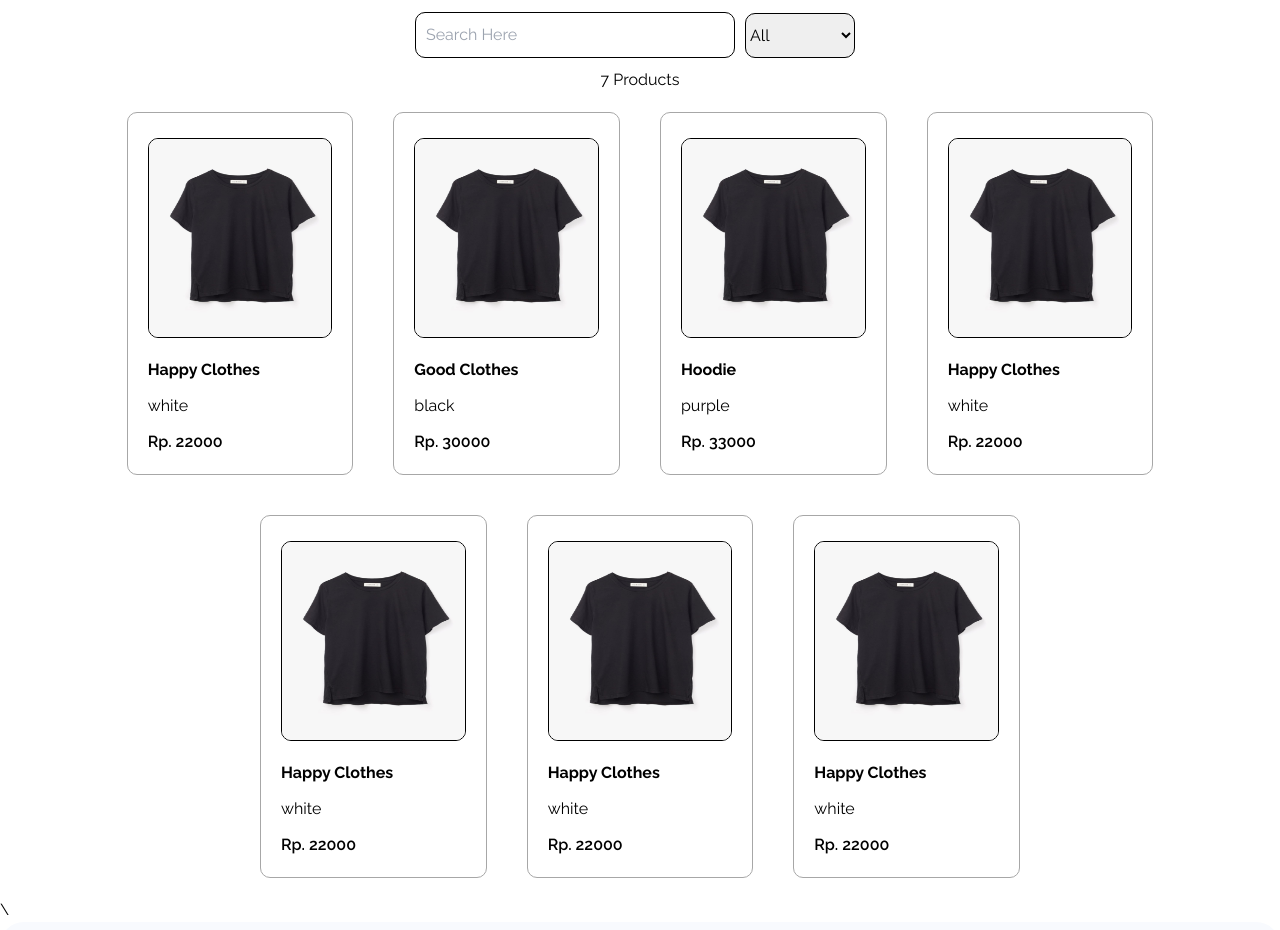
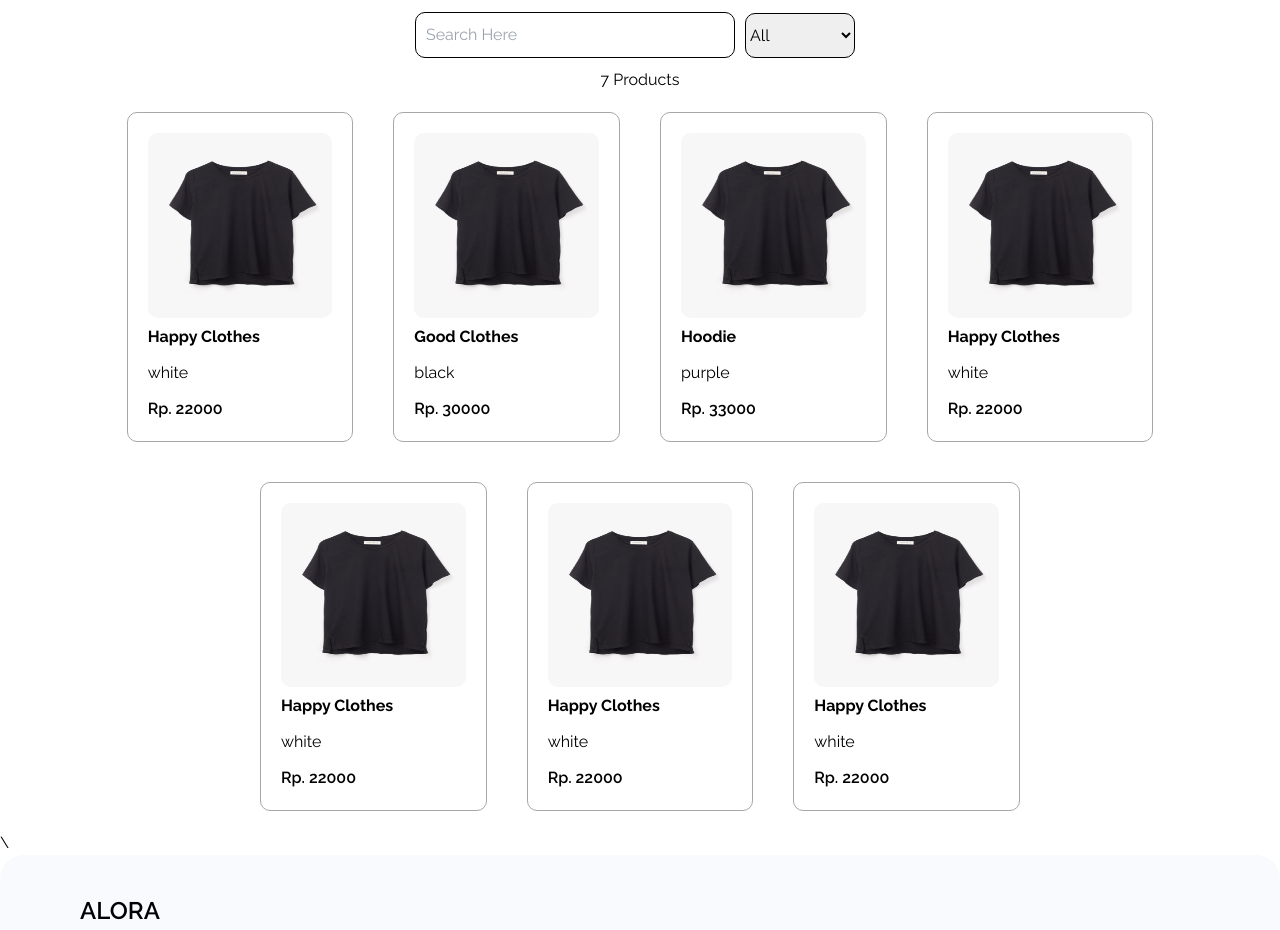
Before and after one commit to nabilafrhn/My-Portfolio, a Next.js app: page /shop in a window 1280 px wide. Shown: the part 980-1910 px from the top of the page. Built offline with nearby package versions, Linux system fonts and the light colour scheme.

Commit message:
fix next image

```diff
--- a/components/Card.jsx
+++ b/components/Card.jsx
@@ -81,13 +81,17 @@ function Card() {
                       : products
                   )
                   .map((item) => (
+                    // eslint-disable-next-line react/jsx-key
                     <div className="lg:w-4/12 md:w-6/12 xl:w-3/12 ">
-                      <Link href={`shop/${item.id}`} key={item.id}>
+                      <Link href={`shop/${item.id}`}>
                         <div className=" bg-white md:block flex flex-col justify-center items-center border m-5 p-5 rounded-[10px] border-solid border-[#a7a7a7] hover:transition-[0.4s] hover:shadow-[0_10px_40px_0_rgba(0,0,0,0.4)] hover:z-[3] hover:scale-110">
-                          <img
+                          <Image
+                            key={item.id}
                             src={item.gambar}
                             alt=""
-                            className="h-[200px] w-[200px] border mt-[5px] mb-5 rounded-[10px] mx-auto border-solid border-black"
+                            width={200}
+                            height={200}
+                            className="border mt-[5px] mb-5 rounded-[10px] mx-auto border-solid border-black"
                           />
                           <h3 className="card-name font-bold mb-3">
                             {item.nama}
--- a/stock.js
+++ b/stock.js
@@ -2,7 +2,7 @@ export const stock = [
   {
     id: 1,
     nama: "Happy Clothes",
-    gambar: "/../product1.jpg",
+    gambar: "/product1.jpg",
     description: "white",
     category: "Hoodie",
     harga: 22000,
@@ -10,7 +10,7 @@ export const stock = [
   {
     id: 2,
     nama: "Good Clothes",
-    gambar: "/../product1.jpg",
+    gambar: "/product1.jpg",
     description: "black",
     category: "clothes",
     harga: 30000,
@@ -18,7 +18,7 @@ export const stock = [
   {
     id: 3,
     nama: "Hoodie",
-    gambar: "/../product1.jpg",
+    gambar: "/product1.jpg",
     description: "purple",
     category: "uniform",
     harga: 33000,
@@ -26,7 +26,7 @@ export const stock = [
   {
     id: 4,
     nama: "Happy Clothes",
-    gambar: "/../product1.jpg",
+    gambar: "/product1.jpg",
     description: "white",
     category: "Hoodie",
     harga: 22000,
@@ -34,7 +34,7 @@ export const stock = [
   {
     id: 5,
     nama: "Happy Clothes",
-    gambar: "/../product1.jpg",
+    gambar: "/product1.jpg",
     description: "white",
     category: "Hoodie",
     harga: 22000,
@@ -42,7 +42,7 @@ export const stock = [
   {
     id: 6,
     nama: "Happy Clothes",
-    gambar: "/../product1.jpg",
+    gambar: "/product1.jpg",
     description: "white",
     category: "Hoodie",
     harga: 22000,
@@ -50,7 +50,7 @@ export const stock = [
   {
     id: 7,
     nama: "Happy Clothes",
-    gambar: "/../product1.jpg",
+    gambar: "/product1.jpg",
     description: "white",
     category: "Hoodie",
     harga: 22000,
```
